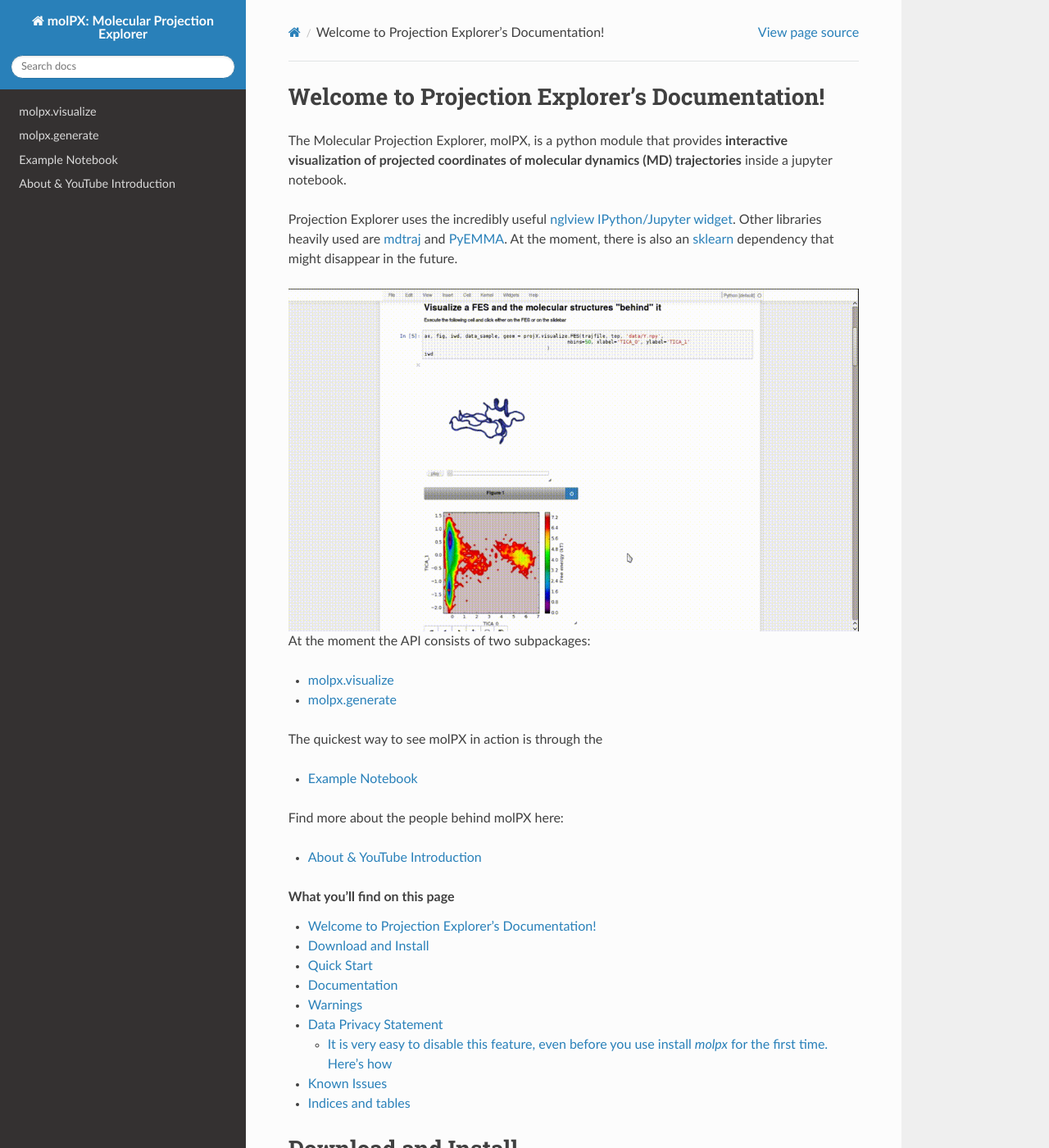
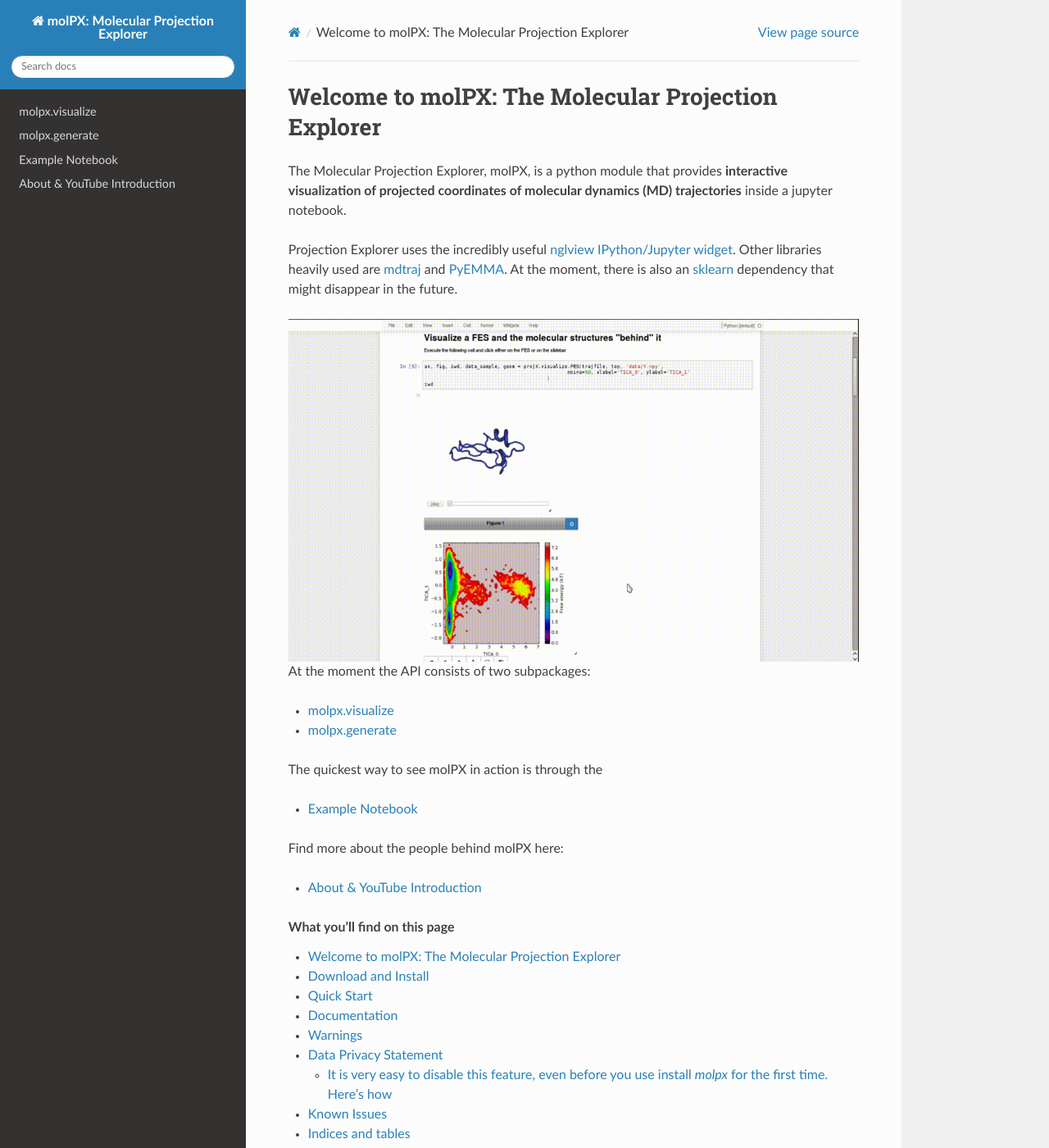
Before and after one commit to markovmodel/molPX, a Sphinx documentation site: the page built from doc/source/index.rst, in a window 1280 px wide and 1400 px high. Shown: the whole window at 82% size. Built offline with Sphinx 7.4.7 and the Read the Docs theme 2.0.0, drawn with Linux system fonts in a browser that asks for light colours; pages that are not in the unit, such as notebooks, are missing from menus; the version number could not be read and is left out.

```diff
--- a/doc/source/conf.py
+++ b/doc/source/conf.py
@@ -17,9 +17,9 @@
 # add these directories to sys.path here. If the directory is relative to the
 # documentation root, use os.path.abspath to make it absolute, like shown here.
 #
-# import os
-# import sys
-# sys.path.insert(0, os.path.abspath('.'))
+import os
+import sys
+sys.path.insert(0, os.path.abspath('../../'))
 
 # -- General configuration ------------------------------------------------
 
@@ -349,7 +349,7 @@ intersphinx_mapping = {'pyemma': ('http://www.emma-project.org/latest/', None),
 
 
 autosummary_generate = True
-autodoc_default_flags = ['members', 'inherited-members']
+#autodoc_default_flags = ['members', 'inherited-members']
 exclude_patterns = ['_build', '**.ipynb_checkpoints']
 
 # This is an ugly UGLY hack that I'll get rid of sometime soon
--- a/doc/source/index.rst
+++ b/doc/source/index.rst
@@ -3,8 +3,8 @@
    You can adapt this file completely to your liking, but it should at least
    contain the root `toctree` directive.
 
-Welcome to Projection Explorer's Documentation!
-===============================================
+Welcome to molPX: The Molecular Projection Explorer
+===================================================
 The Molecular Projection Explorer, molPX, is a python module that provides **interactive visualization of
 projected coordinates of molecular dynamics (MD) trajectories** inside a jupyter notebook.
 
@@ -34,7 +34,7 @@ Find more about the people behind molPX here:
 
 .. toctree::
 
-    About & YouTube Introduction <about>
+   About & YouTube Introduction <about>
 
 .. contents::
    What you'll find on this page
--- a/doc/source/index_visualize.rst
+++ b/doc/source/index_visualize.rst
@@ -15,8 +15,9 @@ so that an action in *fig1* (e.g.a click of the mouse or a slide of a slidebar)
 
 You are **strongly encouraged** to check nglview' `documentation <https://github.com/arose/nglview>`_, since its functionalities extend beyond the scope of this package and the molecular visualization universe is rich and complex (unlike this module).
 
+The three methods offered by this module are:
+
 .. autosummary::
-   :toctree: autosummaries
 
    molpx.visualize.FES
    molpx.visualize.sample
```
